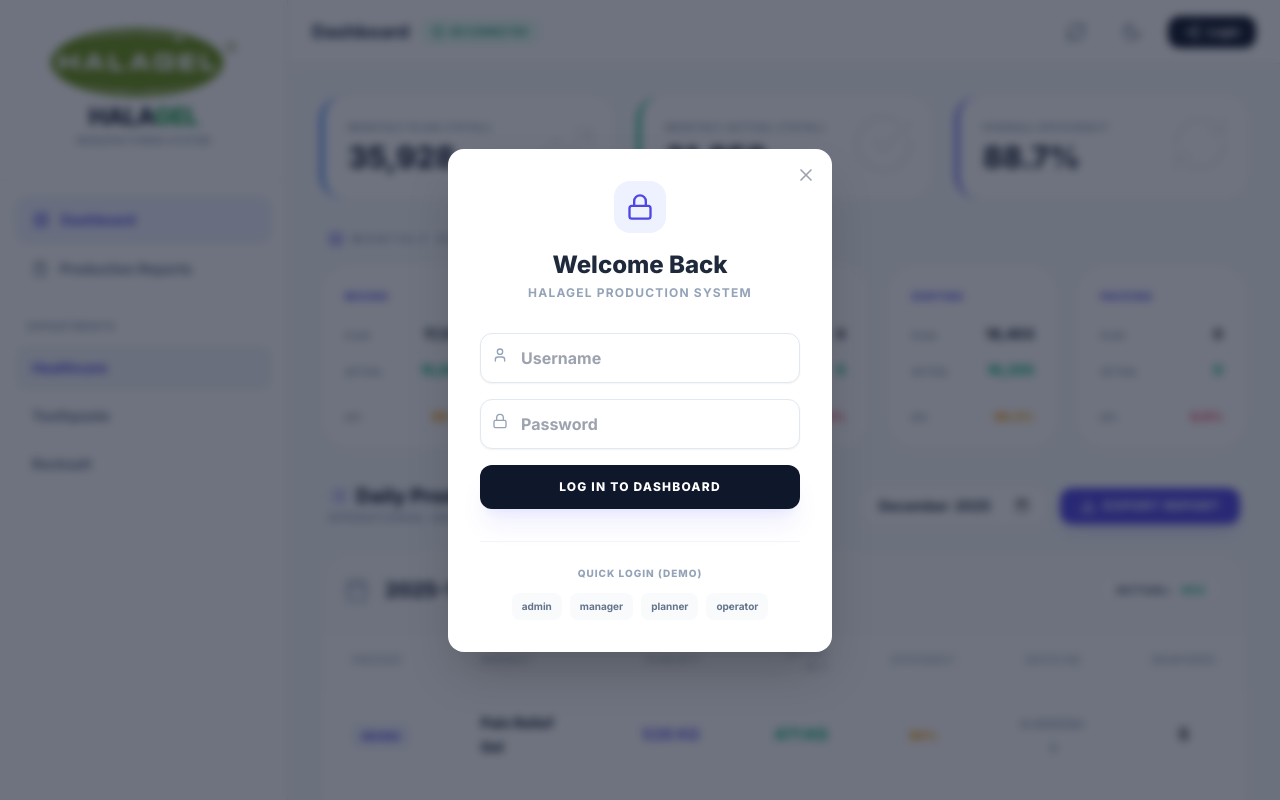
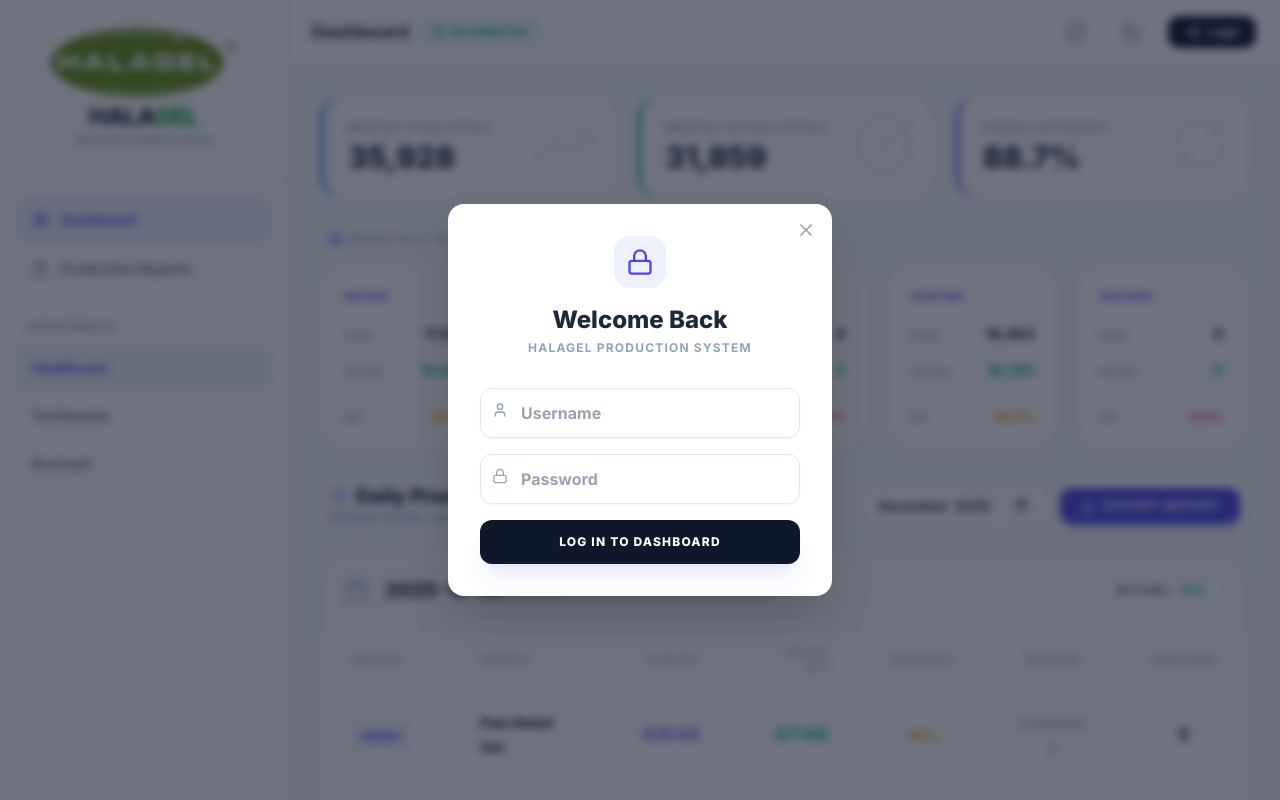
Before and after one commit to nuridham-razali/Halagel-Production-Dashboard, a React (Vite) app: page /#/ in a window 1280 px wide. Both pictures are taken after a click on the button "Login". Shown: the top 800 px of the page. Built offline with nearby package versions, Linux system fonts and the light colour scheme; no server answers.

Commit message:
Update LoginModal.tsx

```diff
--- a/components/modals/LoginModal.tsx
+++ b/components/modals/LoginModal.tsx
@@ -62,18 +62,6 @@
             Log In to Dashboard
           </button>
         </form>
-
-        <div className="mt-8 pt-6 border-t border-slate-100 dark:border-slate-700 text-center">
-             <p className="text-[10px] font-black text-slate-400 uppercase tracking-widest mb-3">Quick Login (Demo)</p>
-             <div className="flex justify-center gap-2 flex-wrap">
-                 {['admin', 'manager', 'planner', 'operator'].map(role => (
-                     <button key={role} className="px-2.5 py-1.5 bg-slate-50 dark:bg-slate-700 rounded-lg text-[10px] font-bold text-slate-500 dark:text-slate-300 hover:bg-indigo-50 dark:hover:bg-indigo-900/30 hover:text-indigo-600 transition"
-                           onClick={() => { setUsername(role); setPassword('password123'); }}>
-                         {role}
-                     </button>
-                 ))}
-             </div>
-        </div>
       </div>
     </div>
   );
```
